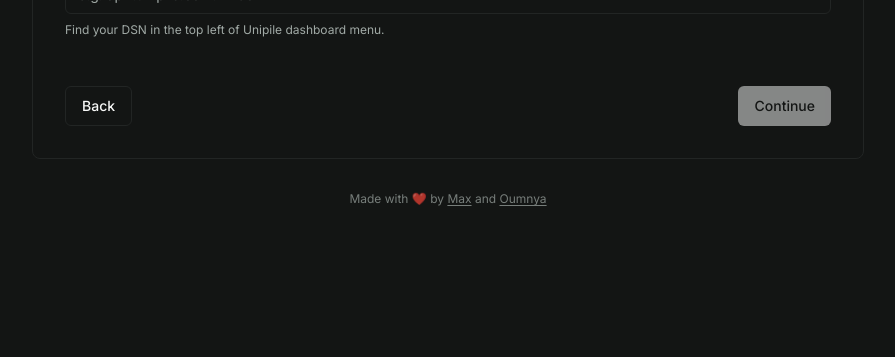
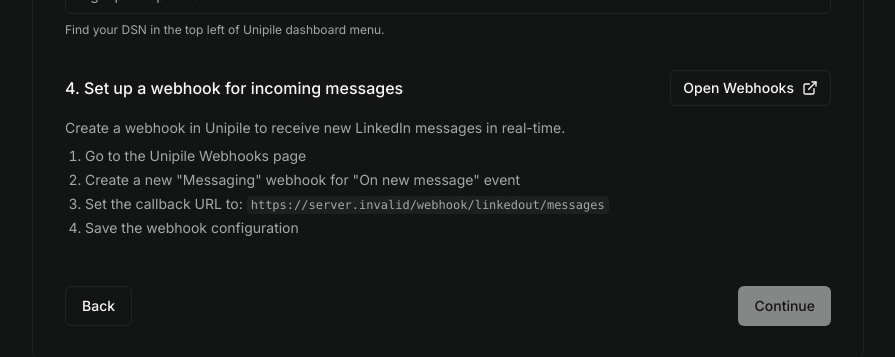
Before and after one commit to yasir2000/linkedout, a Next.js app in the folder frontend/: page /setup/unipile in a window 1280 px wide. Shown: the part 801-1158 px from the top of the page, without its empty margins (192-1087 px from the left). Before the commit the page ends 1016 px from the top, so only its background shows below. Built offline with nearby package versions, Linux system fonts and the light colour scheme; no server answers.

Commit message:
Added "Setup webhook in unipile" to /setup/unipile

```diff
--- a/frontend/app/setup/unipile/page.tsx
+++ b/frontend/app/setup/unipile/page.tsx
@@ -196,6 +196,31 @@
             </p>
           </div>
         </div>
+
+        <div className="space-y-3">
+          <div className="flex items-center justify-between">
+            <h3 className="font-medium">4. Set up a webhook for incoming messages</h3>
+            <Button
+              variant="outline"
+              size="sm"
+              onClick={() => window.open('https://dashboard.unipile.com/webhooks?new=1', '_blank')}
+            >
+              Open Webhooks<ExternalLink className="ml-2 h-4 w-4" />
+            </Button>
+          </div>
+          <div>
+            <p className="text-sm text-muted-foreground mb-2">
+              Create a webhook in Unipile to receive new LinkedIn messages in real-time.
+            </p>
+            <ol className="list-decimal ml-5 text-sm text-muted-foreground space-y-1">
+              <li>Go to the Unipile Webhooks page</li>
+              <li>Create a new "Messaging" webhook for "On new message" event</li>
+              <li>Set the callback URL to: <code className="bg-muted px-1 py-0.5 rounded text-xs">{process.env.NEXT_PUBLIC_N8N_WEBHOOK_URL || 'https://your-n8n-instance'}/webhook/linkedout/messages</code></li>
+              <li>Save the webhook configuration</li>
+            </ol>
+          </div>
+        </div>
+
       </div>
 
       <div className="flex justify-between mt-8">
```
